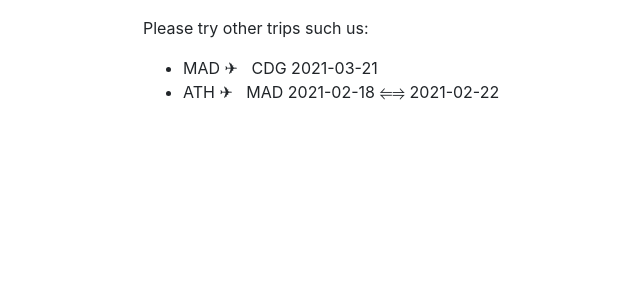
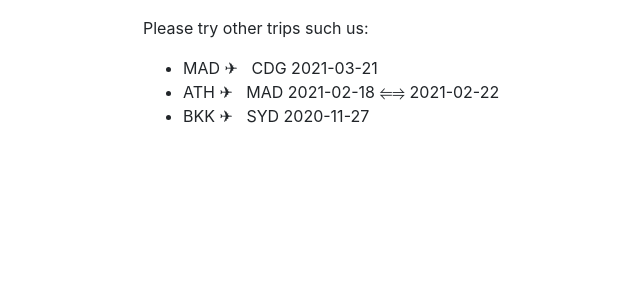
Before and after one commit to amadeus4dev/amadeus-flight-price-analysis-django, a Django app: template pricing/flight_price/templates/flight_price/results.html in a window 1280 px wide. Shown: the part 174-474 px from the top of the page, without its empty margins (512-1152 px from the left). Run offline with Django 3.2, Linux system fonts and the light colour scheme; the template is opened without the code that fills it, so the values that code supplies are empty; some libraries are stand-ins or nearby versions.

Commit message:
add example if no metrics

```diff
--- a/pricing/flight_price/templates/flight_price/results.html
+++ b/pricing/flight_price/templates/flight_price/results.html
@@ -65,6 +65,7 @@
                 <ul>
                       <li>MAD &#x2708 &nbsp; CDG 2021-03-21</li>
                       <li>ATH &#x2708 &nbsp; MAD 2021-02-18 ⥢⥤ 2021-02-22</li>
+                      <li>BKK &#x2708 &nbsp; SYD 2020-11-27</li>
                 </ul>
             {% endif %}
         </div>
```
Also changed, not shown: pricing/flight_price/views.py (line endings or trailing spaces).
